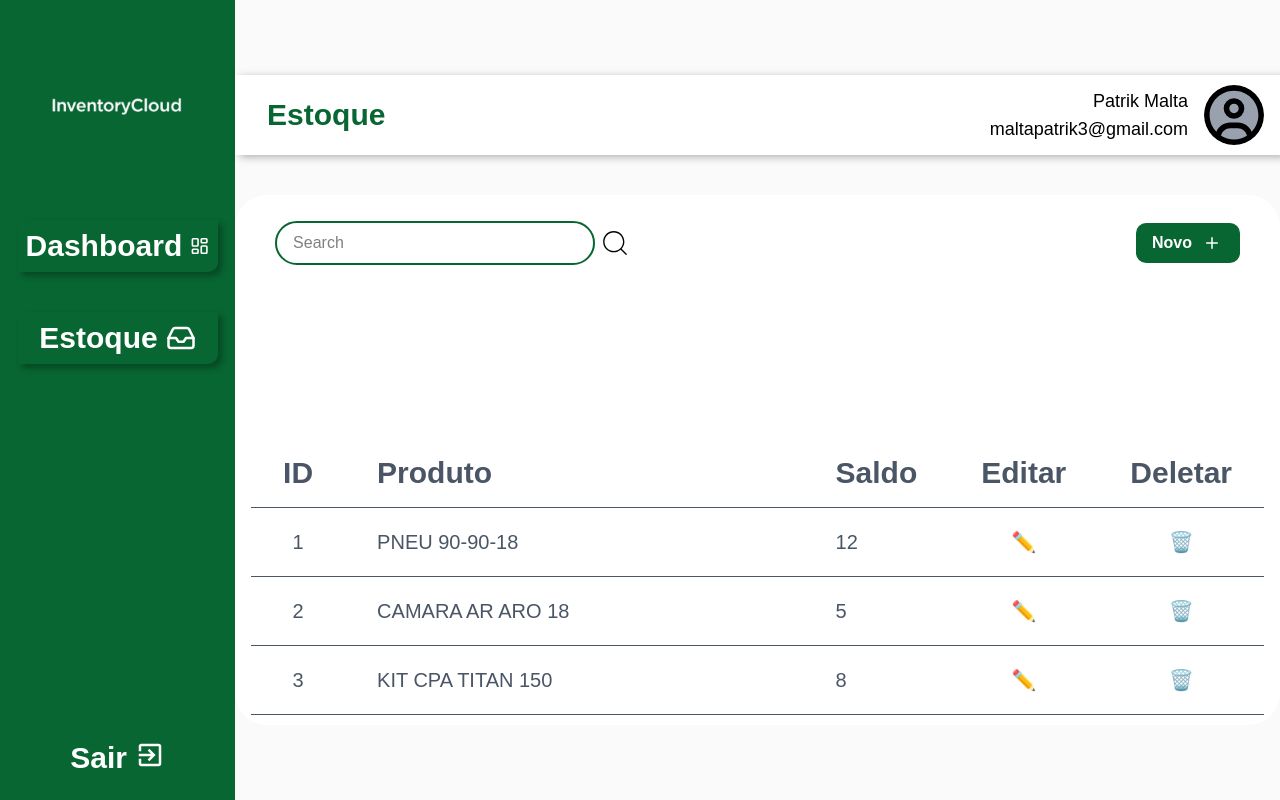
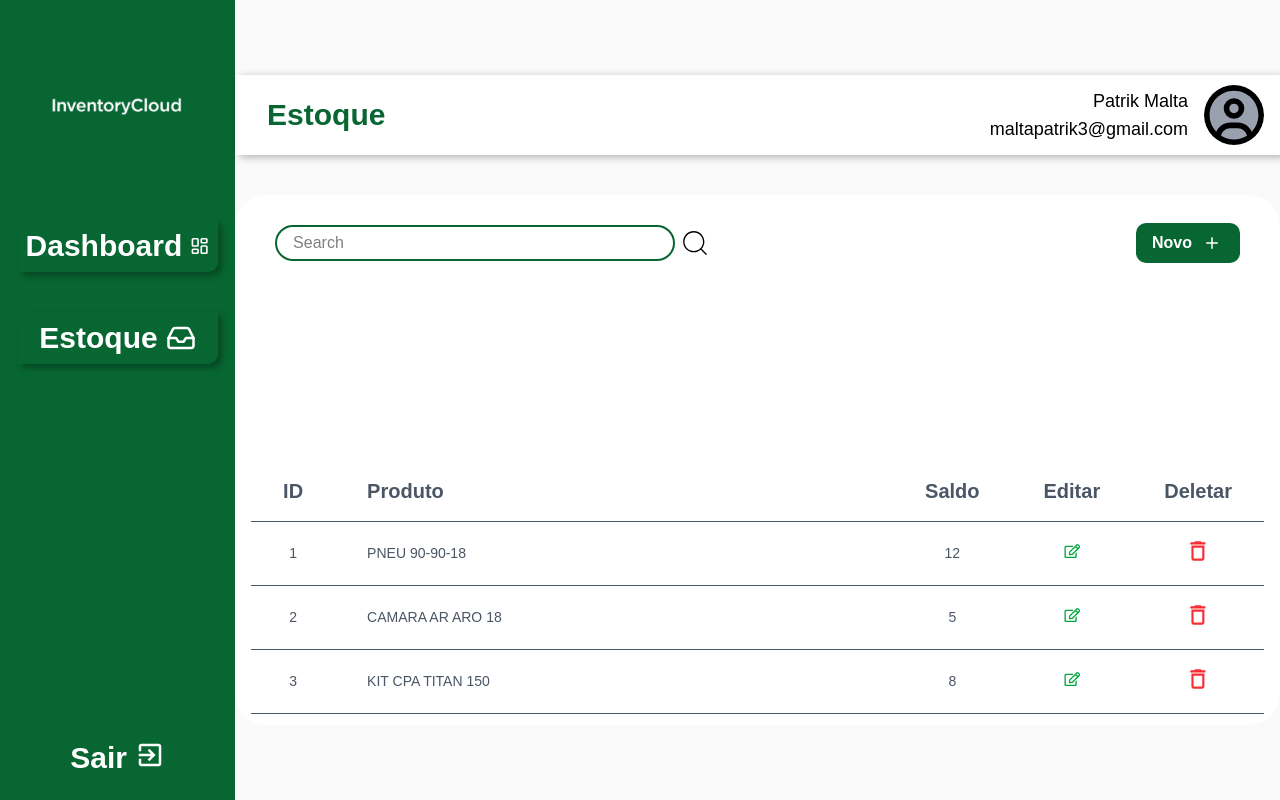
Before and after one commit to cassianobraz/InventorySystem, a React (Vite) app in the folder frontend/: page /estoque in a window 1280 px wide. Built offline with nearby package versions, Linux system fonts and the light colour scheme.

Commit message:
adjuste in size of texts

```diff
--- a/frontend/index.html
+++ b/frontend/index.html
@@ -4,7 +4,7 @@
     <meta charset="UTF-8" />
     <link rel="icon" type="image/svg+xml" href="/icon.svg" />
     <meta name="viewport" content="width=device-width, initial-scale=1.0" />
-    <title>Inventory Sistem</title>
+    <title>Inventory Cloud</title>
   </head>
   <body>
     <div id="root"></div>
--- a/frontend/src/components/SearchBar/index.tsx
+++ b/frontend/src/components/SearchBar/index.tsx
@@ -4,7 +4,7 @@ import { CiSearch } from "react-icons/ci";
 export function SearchBar() {
     return (
         <div className=" h-16 flex flex-row items-center justify-center">
-            <input type="text" placeholder="Search" className="w-80 rounded-full bg-white border-2 border-[#086632] px-4 py-2 focus:outline-none focus:border-blue-500" />
+            <input type="text" placeholder="Search" className="w-100 rounded-full bg-white border-2 border-[#086632] px-4 py-1 focus:outline-none focus:border-blue-500" />
             <button className="hover:cursor-pointer">
                 <CiSearch className="w-8 h-8 ml-1"/>
             </button>
--- a/frontend/src/components/Table/index.tsx
+++ b/frontend/src/components/Table/index.tsx
@@ -1,3 +1,7 @@
+import { FaRegEdit } from "react-icons/fa";
+import { MdDeleteOutline } from "react-icons/md";
+
+
 interface Componente {
   codigo: string;
   nome: string;
@@ -13,7 +17,7 @@ export function Table({ dados }: TabelaComponentesProps) {
     <div className="flex justify-center items-center min-h-screen">
       <div className="overflow-x-auto rounded-lg mt-20 w-full max-w-6xl">
         <table className="text-sm text-left w-full">
-          <thead className="text-gray-600 font-bold text-3xl border-b">
+          <thead className="text-gray-600 font-bold text-xl border-b">
             <tr>
               <th className="px-8 py-4">ID</th>
               <th className="px-8 py-4">Produto</th>
@@ -24,18 +28,18 @@ export function Table({ dados }: TabelaComponentesProps) {
           </thead>
           <tbody>
             {dados.map((item, index) => (
-              <tr key={index} className="border-b text-gray-600 text-xl w-full">
+              <tr key={index} className="border-b text-gray-600 text-sm w-full">
                 <td className="px-8 py-5 text-center">{item.codigo}</td>
                 <td className="px-8 py-5 w-full">{item.nome}</td>
-                <td className="px-8 py-5 w-full">{item.saldo}</td>
+                <td className="px-8 py-5 w-full text-center">{item.saldo}</td>
                 <td className="px-8 py-5 w-full">
                   <button className="text-green-600 hover:text-green-800 hover:cursor-pointer w-full">
-                    ✏️
+                    <FaRegEdit className="w-full" />
                   </button>
                 </td>
                 <td className="px-6 py-4">
                   <button className="text-red-500 hover:text-red-700 hover:cursor-pointer w-full">
-                    🗑️
+                    <MdDeleteOutline className="w-full size-6.5" />
                   </button>
                 </td>
               </tr>
```
